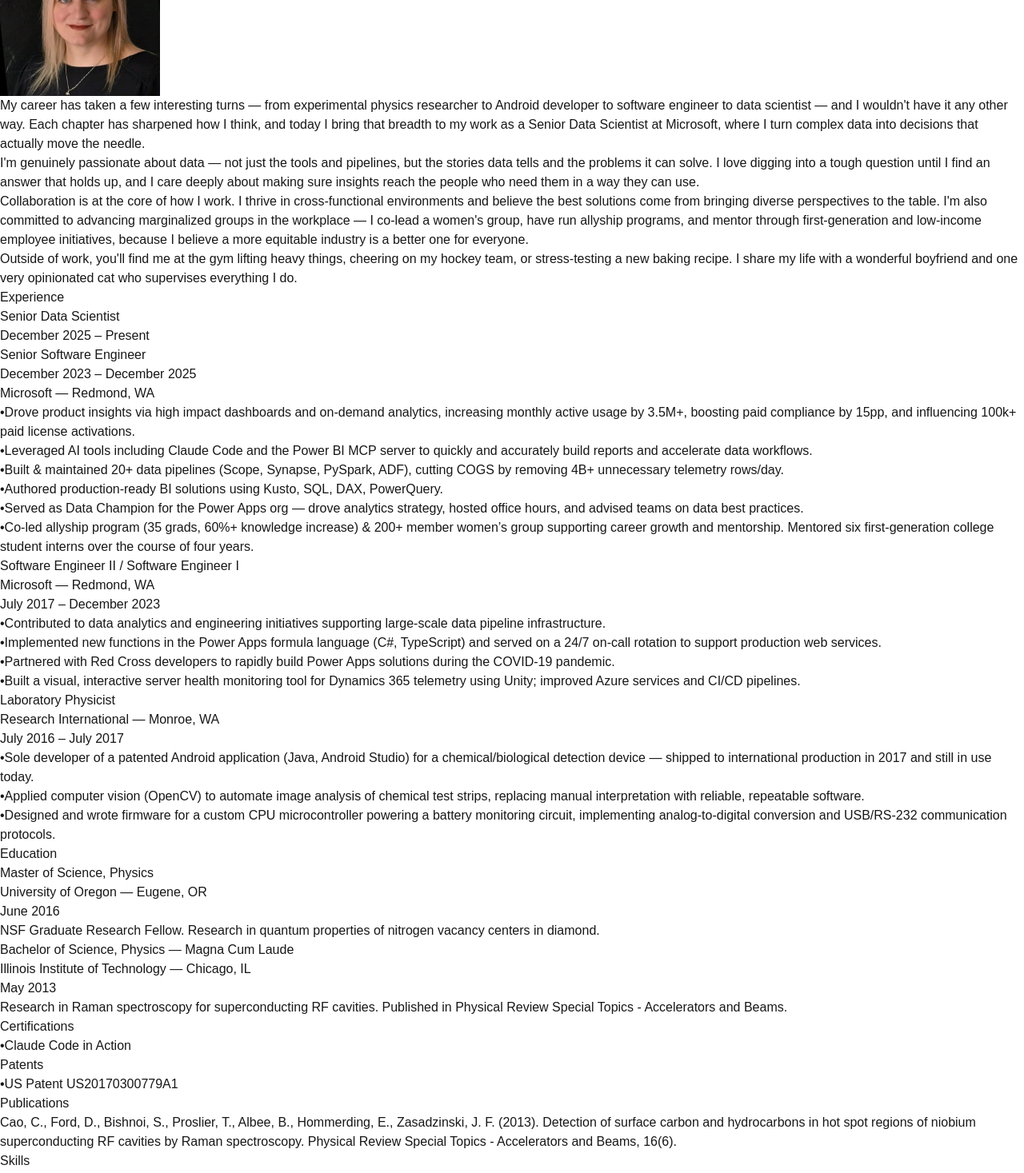
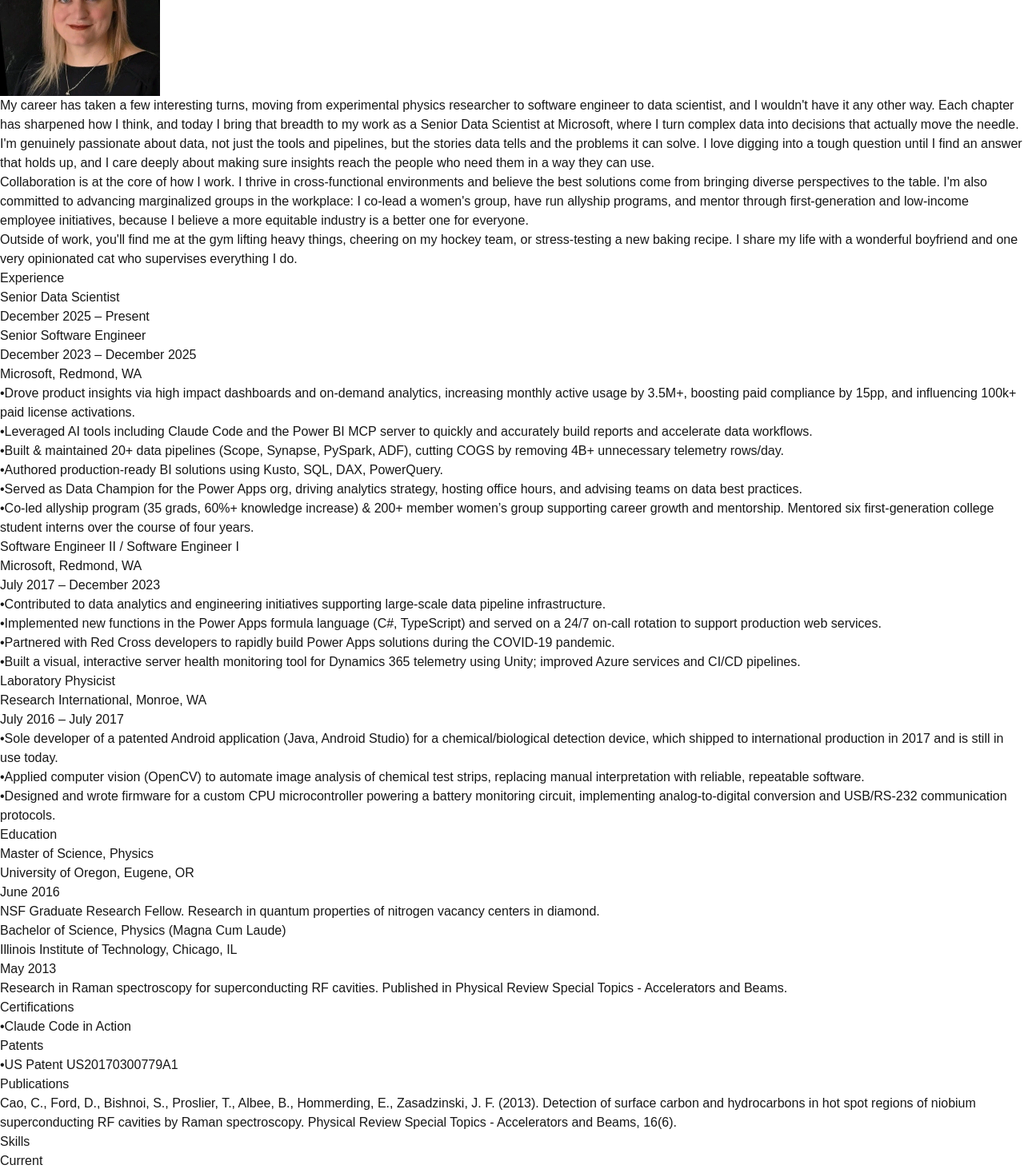
Before and after one commit to emhomm4/emilyh_me2, a Next.js app: page / in a window 1280 px wide. Shown: the part 320-1787 px from the top of the page at 80% size. Built offline with nearby package versions, Linux system fonts and the light colour scheme.

Commit message:
Remove em dashes, update email button, tweak about me text

```diff
--- a/src/components/About.tsx
+++ b/src/components/About.tsx
@@ -19,13 +19,13 @@
           </div>
           <div>
             <p className="text-lg text-gray-600 dark:text-gray-300 mb-6">
-              My career has taken a few interesting turns — from experimental physics researcher to Android developer to software engineer to data scientist — and I wouldn&apos;t have it any other way. Each chapter has sharpened how I think, and today I bring that breadth to my work as a Senior Data Scientist at Microsoft, where I turn complex data into decisions that actually move the needle.
+              My career has taken a few interesting turns, moving from experimental physics researcher to software engineer to data scientist, and I wouldn&apos;t have it any other way. Each chapter has sharpened how I think, and today I bring that breadth to my work as a Senior Data Scientist at Microsoft, where I turn complex data into decisions that actually move the needle.
             </p>
             <p className="text-lg text-gray-600 dark:text-gray-300 mb-6">
-              I&apos;m genuinely passionate about data — not just the tools and pipelines, but the stories data tells and the problems it can solve. I love digging into a tough question until I find an answer that holds up, and I care deeply about making sure insights reach the people who need them in a way they can use.
+              I&apos;m genuinely passionate about data, not just the tools and pipelines, but the stories data tells and the problems it can solve. I love digging into a tough question until I find an answer that holds up, and I care deeply about making sure insights reach the people who need them in a way they can use.
             </p>
             <p className="text-lg text-gray-600 dark:text-gray-300 mb-6">
-              Collaboration is at the core of how I work. I thrive in cross-functional environments and believe the best solutions come from bringing diverse perspectives to the table. I&apos;m also committed to advancing marginalized groups in the workplace — I co-lead a women&apos;s group, have run allyship programs, and mentor through first-generation and low-income employee initiatives, because I believe a more equitable industry is a better one for everyone.
+              Collaboration is at the core of how I work. I thrive in cross-functional environments and believe the best solutions come from bringing diverse perspectives to the table. I&apos;m also committed to advancing marginalized groups in the workplace: I co-lead a women&apos;s group, have run allyship programs, and mentor through first-generation and low-income employee initiatives, because I believe a more equitable industry is a better one for everyone.
             </p>
             <p className="text-lg text-gray-600 dark:text-gray-300">
               Outside of work, you&apos;ll find me at the gym lifting heavy things, cheering on my hockey team, or stress-testing a new baking recipe. I share my life with a wonderful boyfriend and one very opinionated cat who supervises everything I do.
--- a/src/components/Contact.tsx
+++ b/src/components/Contact.tsx
@@ -10,7 +10,7 @@
             href="mailto:emhomm4@gmail.com"
             className="px-6 py-3 bg-emerald-700 text-white rounded-lg hover:bg-emerald-800 transition font-medium"
           >
-            emhomm4@gmail.com
+            Email
           </a>
           <a
             href="https://www.linkedin.com/in/emily-hommerding-36390620"
--- a/src/components/Education.tsx
+++ b/src/components/Education.tsx
@@ -8,13 +8,13 @@
 const education: EducationItem[] = [
   {
     degree: "Master of Science, Physics",
-    institution: "University of Oregon — Eugene, OR",
+    institution: "University of Oregon, Eugene, OR",
     period: "June 2016",
     description: "NSF Graduate Research Fellow. Research in quantum properties of nitrogen vacancy centers in diamond."
   },
   {
-    degree: "Bachelor of Science, Physics — Magna Cum Laude",
-    institution: "Illinois Institute of Technology — Chicago, IL",
+    degree: "Bachelor of Science, Physics (Magna Cum Laude)",
+    institution: "Illinois Institute of Technology, Chicago, IL",
     period: "May 2013",
     description: "Research in Raman spectroscopy for superconducting RF cavities. Published in Physical Review Special Topics - Accelerators and Beams."
   },
--- a/src/components/Experience.tsx
+++ b/src/components/Experience.tsx
@@ -9,7 +9,7 @@
 const experiences: ExperienceItem[] = [
   {
     title: "Senior Data Scientist / Senior Software Engineer",
-    company: "Microsoft — Redmond, WA",
+    company: "Microsoft, Redmond, WA",
     period: "December 2023 – Present",
     roles: [
       { title: "Senior Data Scientist", period: "December 2025 – Present" },
@@ -20,13 +20,13 @@
       "Leveraged AI tools including Claude Code and the Power BI MCP server to quickly and accurately build reports and accelerate data workflows.",
       "Built & maintained 20+ data pipelines (Scope, Synapse, PySpark, ADF), cutting COGS by removing 4B+ unnecessary telemetry rows/day.",
       "Authored production-ready BI solutions using Kusto, SQL, DAX, PowerQuery.",
-      "Served as Data Champion for the Power Apps org — drove analytics strategy, hosted office hours, and advised teams on data best practices.",
+      "Served as Data Champion for the Power Apps org, driving analytics strategy, hosting office hours, and advising teams on data best practices.",
       "Co-led allyship program (35 grads, 60%+ knowledge increase) & 200+ member women\u2019s group supporting career growth and mentorship. Mentored six first-generation college student interns over the course of four years."
     ]
   },
   {
     title: "Software Engineer II / Software Engineer I",
-    company: "Microsoft — Redmond, WA",
+    company: "Microsoft, Redmond, WA",
     period: "July 2017 – December 2023",
     description: [
       "Contributed to data analytics and engineering initiatives supporting large-scale data pipeline infrastructure.",
@@ -37,10 +37,10 @@
   },
   {
     title: "Laboratory Physicist",
-    company: "Research International — Monroe, WA",
+    company: "Research International, Monroe, WA",
     period: "July 2016 – July 2017",
     description: [
-      "Sole developer of a patented Android application (Java, Android Studio) for a chemical/biological detection device — shipped to international production in 2017 and still in use today.",
+      "Sole developer of a patented Android application (Java, Android Studio) for a chemical/biological detection device, which shipped to international production in 2017 and is still in use today.",
       "Applied computer vision (OpenCV) to automate image analysis of chemical test strips, replacing manual interpretation with reliable, repeatable software.",
       "Designed and wrote firmware for a custom CPU microcontroller powering a battery monitoring circuit, implementing analog-to-digital conversion and USB/RS-232 communication protocols."
     ]
```
